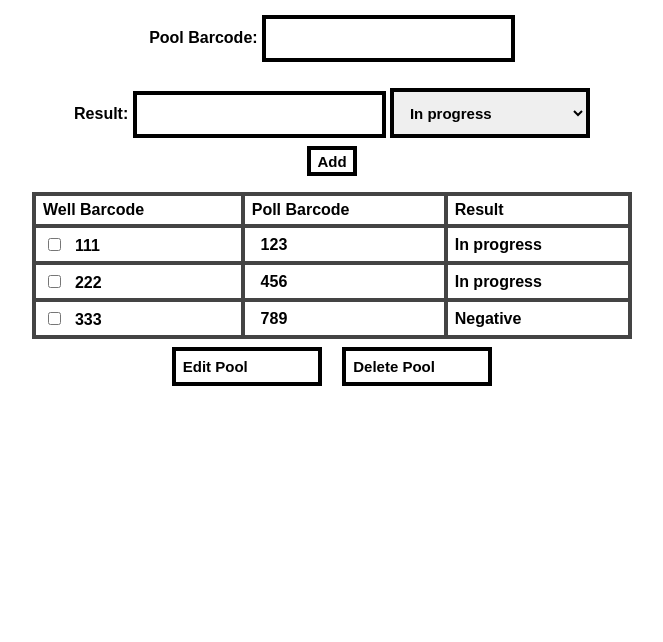
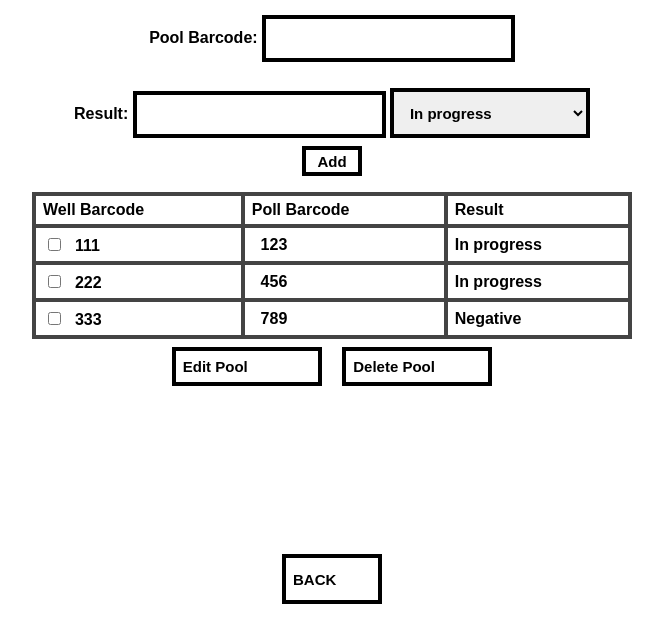
Before and after one commit to YoohaBae/Ulloc_covidTestingSite, a website: page views/welltesting.html in a window 1280 px wide. Shown: the part 116-758 px from the top of the page, without its empty margins (308-971 px from the left). Drawn offline with Linux system fonts and the light colour scheme.

Commit message:
Update welltesting.html

```diff
--- a/views/welltesting.html
+++ b/views/welltesting.html
@@ -39,7 +39,7 @@
                 font-weight: bold;
                 text-align: center;
                 vertical-align: middle;
-            width: 50;
+                width: 60;
                 height: 30;
             }
             table {
@@ -72,6 +72,11 @@
                 text-align: left;
                 font-weight: bold;
                 font-size: 15px;
+            }
+            #back{
+            margin-top: 10rem;
+            width: 100;
+            height: 50;
         }
         </style>
     </head>
@@ -136,6 +141,7 @@
     </table>
     <button>Edit Pool</button>
     <button>Delete Pool</button>
+    <br><button id='back' onclick="location.href='/labtech/labHome'">BACK</button>
 </body>
 
 </html>
```
Lines whose indentation alone changed are shown as unchanged.
